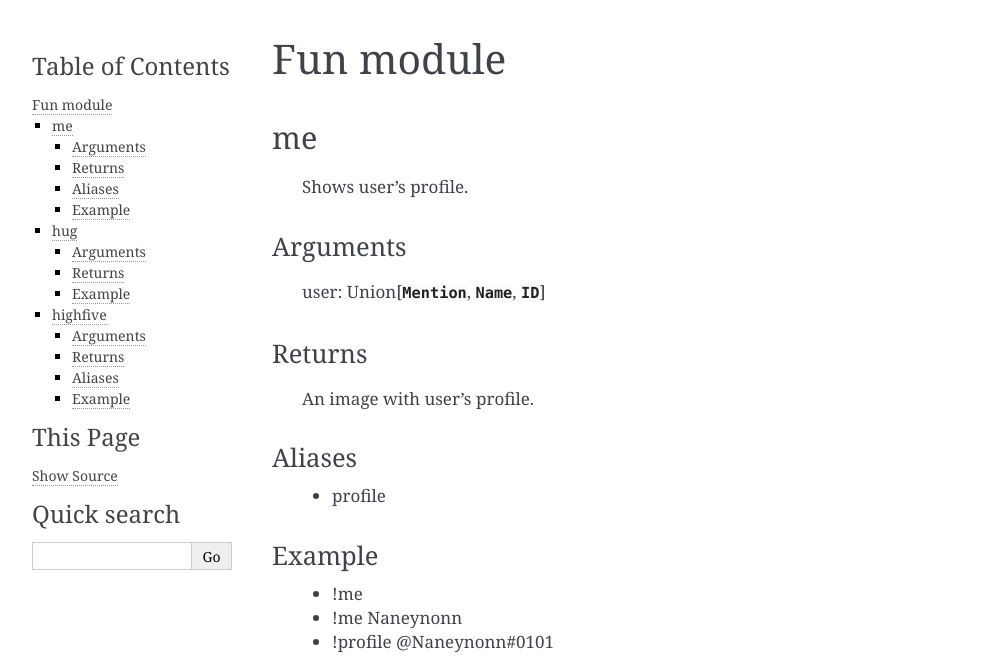
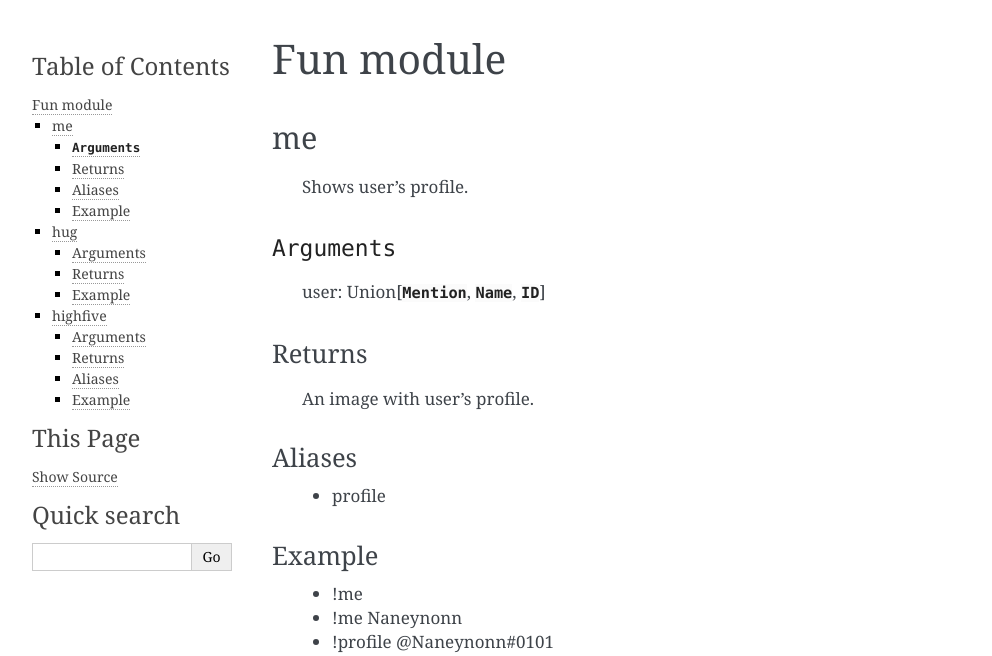
Before and after one commit to TomoriBot/Tomori-docs, a Sphinx documentation site: the page built from source/fun.rst, in a window 1280 px wide. Shown: the top 656 px of the page, without its empty margins (148-1140 px from the left). Built offline with Sphinx 7.4.7, drawn with Linux system fonts in a browser that asks for light colours.

Commit message:
Update fun.rst

```diff
--- a/source/fun.rst
+++ b/source/fun.rst
@@ -6,7 +6,7 @@
 -----------------
     Shows user's profile.
 
-Arguments
+``Arguments``
 ~~~~~~~~~
   user: Union[:class:`Mention`, :class:`Name`, :class:`ID`]
 
```
